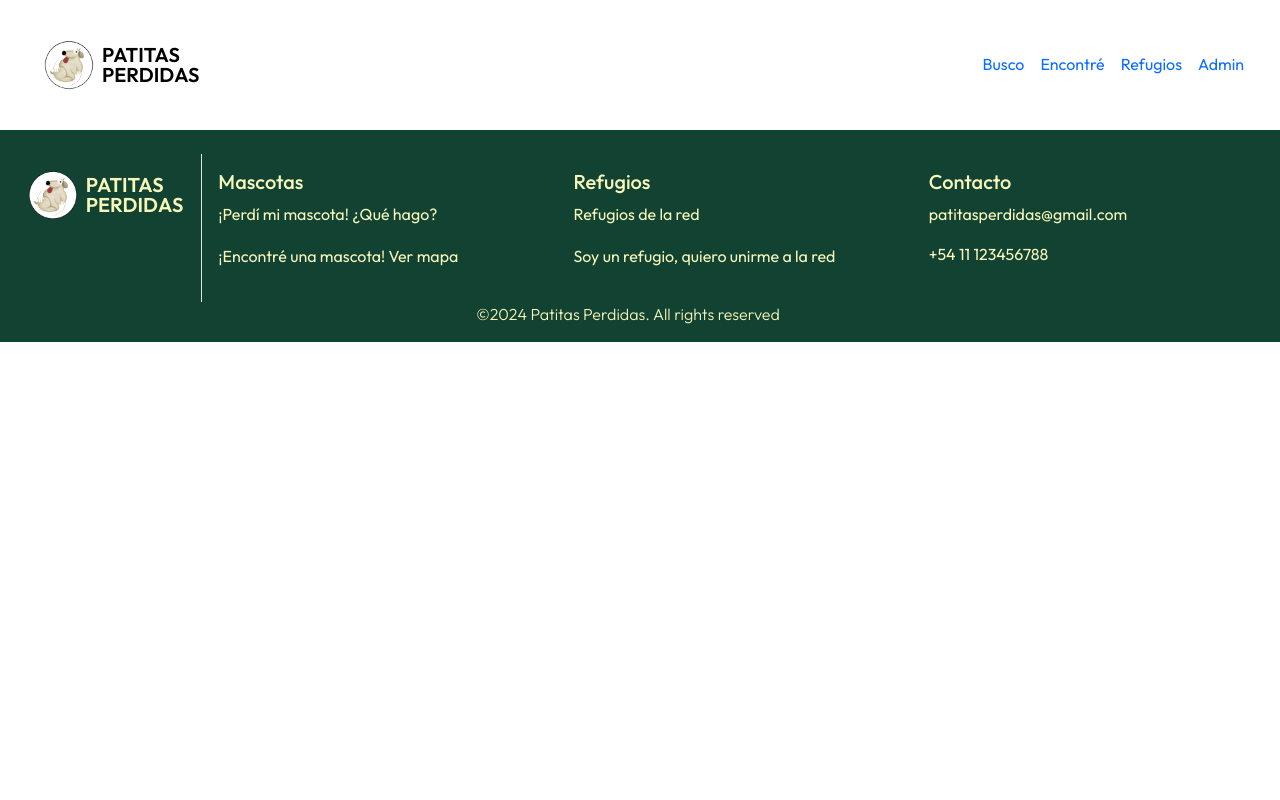
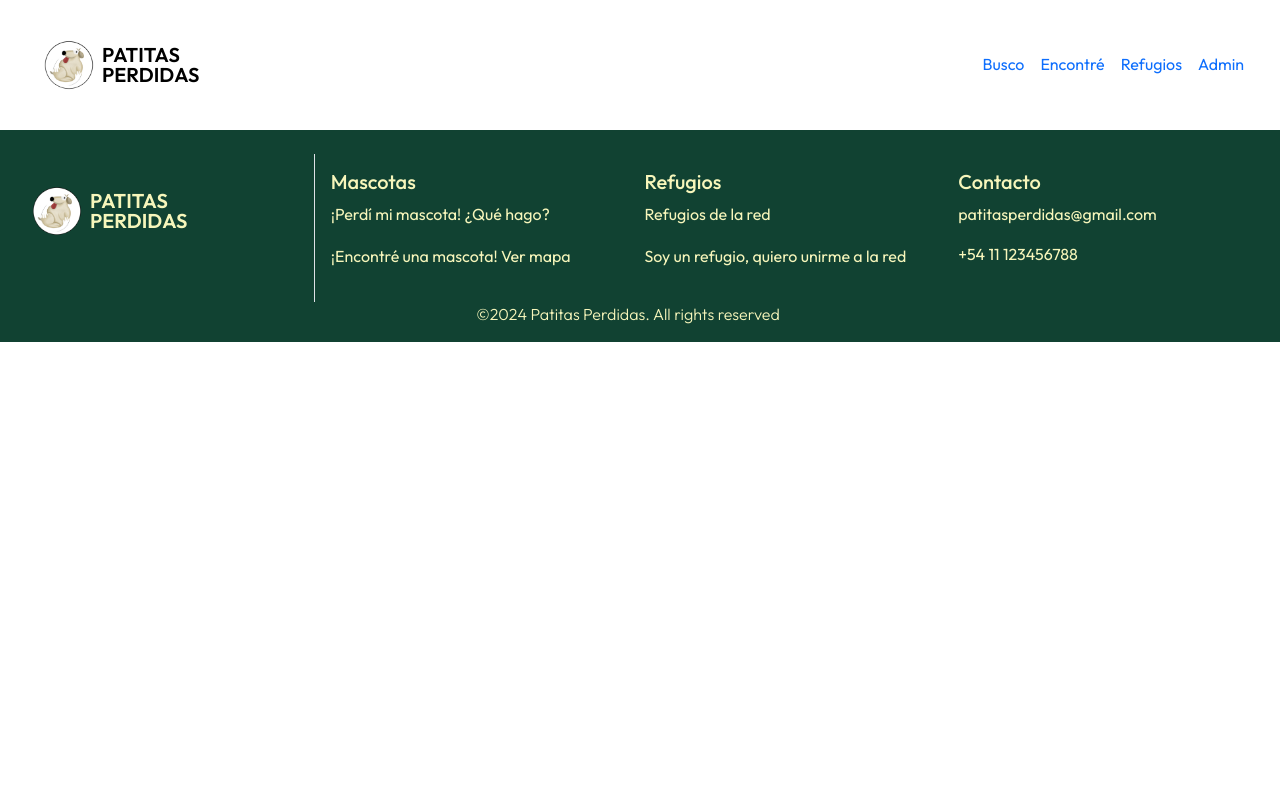
Before and after one commit to bskorokhod/ingenieros_tech_tech, a Flask app: template proyecto_vistas/templates/base.html in a window 1280 px wide. Run offline with Flask 3, Linux system fonts and the light colour scheme; the template is opened without the code that fills it: most values are stand-ins (such as "Sample title", 1, 10 or a date in 2020); some libraries are stand-ins or nearby versions.

Commit message:
#11 vista errores
Adjunto template de errores que se adapta según el error (pasado por parametro en app.py) con jinja, al error que se desea mostrar. Además, adjunto las imagenes necesarias para renderizar los templates. Por último, se corrigieron problemas de sintaxis y agrego bloque de scripts en base.html

```diff
--- a/proyecto_vistas/templates/base.html
+++ b/proyecto_vistas/templates/base.html
@@ -14,20 +14,21 @@
     <script src="https://kit.fontawesome.com/09a6821d14.js" crossorigin="anonymous"></script>
 
     <!--css-->
-    <link rel="stylesheet" href="{{ url_for("static", filename= "css/styles_base.css") }}"/>
+    <link rel="stylesheet" href="{{ url_for('static', filename= 'css/styles_base.css') }}"/>
+    {% block styles %}{% endblock styles %}
 
     <!--favicon-->
-    <link rel="icon" type="image/x-icon" href="{{ url_for("static", filename= "images/logo.png") }}"/>
+    <link rel="icon" type="image/x-icon" href="{{ url_for('static', filename= 'images/logo.png') }}"/>
   </head>
 
-  <body class="{{ color_fondo }}"> <!--cambiar los colores para cada template-->
+  <body class="d-flex flex-column vh-100 {{ color_fondo }}"> <!--cambiar los colores para cada template-->
 
     <!-- header -->
     <header class="navbar navbar-expand-lg bd-navbar col-12">
       <nav class="navbar bg-trasparent col-12 p-3 pe-4 flex-wrap bd-gutter">
           <div class="container-fluid">
             <a class="p-3 d-flex align-items-center navbar-brand" href="#">
-              <img src="{{ url_for("static", filename= "images/logo.png") }}" alt="Logo" width="50" height="50"/>
+              <img src="{{ url_for('static', filename= 'images/logo.png') }}" alt="Logo" width="50" height="50"/>
               <p class="m-0 ms-2 align-top fw-semibold lh-1 {{ color_letras }}">PATITAS<br />PERDIDAS</p>
             </a>
 
@@ -58,10 +59,11 @@
     <footer class="bd-footer col-12">
       <div class="bg-verde col-12 pt-4 p-0 pe-4 row g-0 text-center sticky-bottom">
         <div class="container overflow-hidden text-center">
-          <div class="row gx-5">
-            <div class="col-2 ">
+          <div class="row gx-4">
+
+            <div class="col p-3">
               <div class="p-3 d-flex align-items-center">
-                <img src="{{ url_for("static", filename= "images/logo.png") }}" alt="Logo" width="50" height="50" class="align-text-top"/>
+                <img src="{{ url_for('static', filename= 'images/logo.png') }}" alt="Logo" width="50" height="50" class="align-text-top"/>
                 <p class="m-0 ms-2 text-start txt-crema fw-semibold lh-1 fs-5">PATITAS<br />PERDIDAS</p>
               </div>
             </div>
@@ -109,5 +111,7 @@
 
     <!--bootstrap - javascript-->
     <script src="https://cdn.jsdelivr.net/npm/bootstrap@5.3.3/dist/js/bootstrap.bundle.min.js" integrity="sha384-YvpcrYf0tY3lHB60NNkmXc5s9fDVZLESaAA55NDzOxhy9GkcIdslK1eN7N6jIeHz" crossorigin="anonymous"></script>
+    {% block scripts %}{% endblock scripts %}
+
   </body>
 </html>
```
Also changed, not shown: proyecto_vistas/templates/base_errores.html (added, +28 -0 lines), proyecto_vistas/static/images/perroengranaje.png (added), proyecto_vistas/static/images/perropregunta.png (added).
